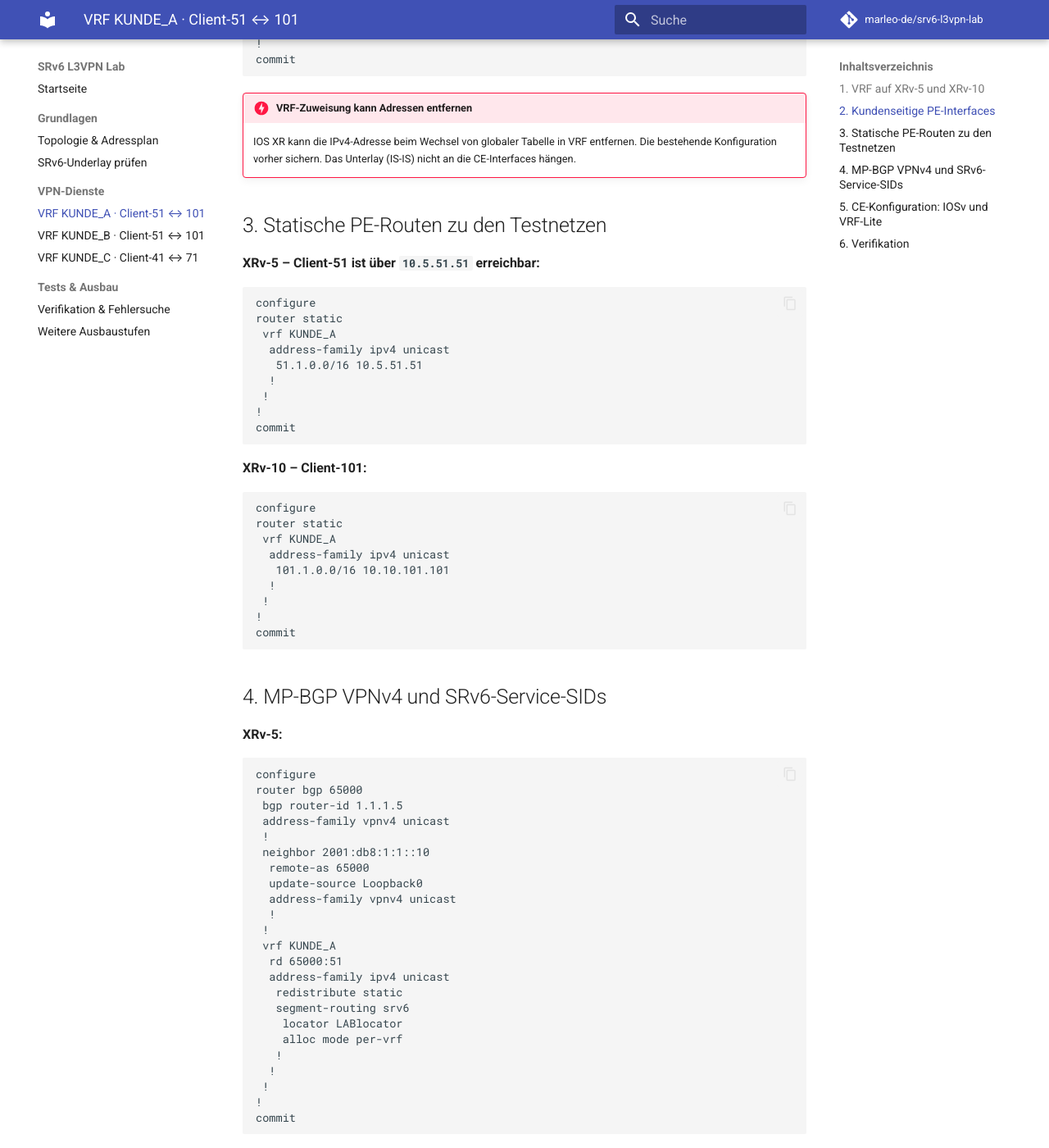
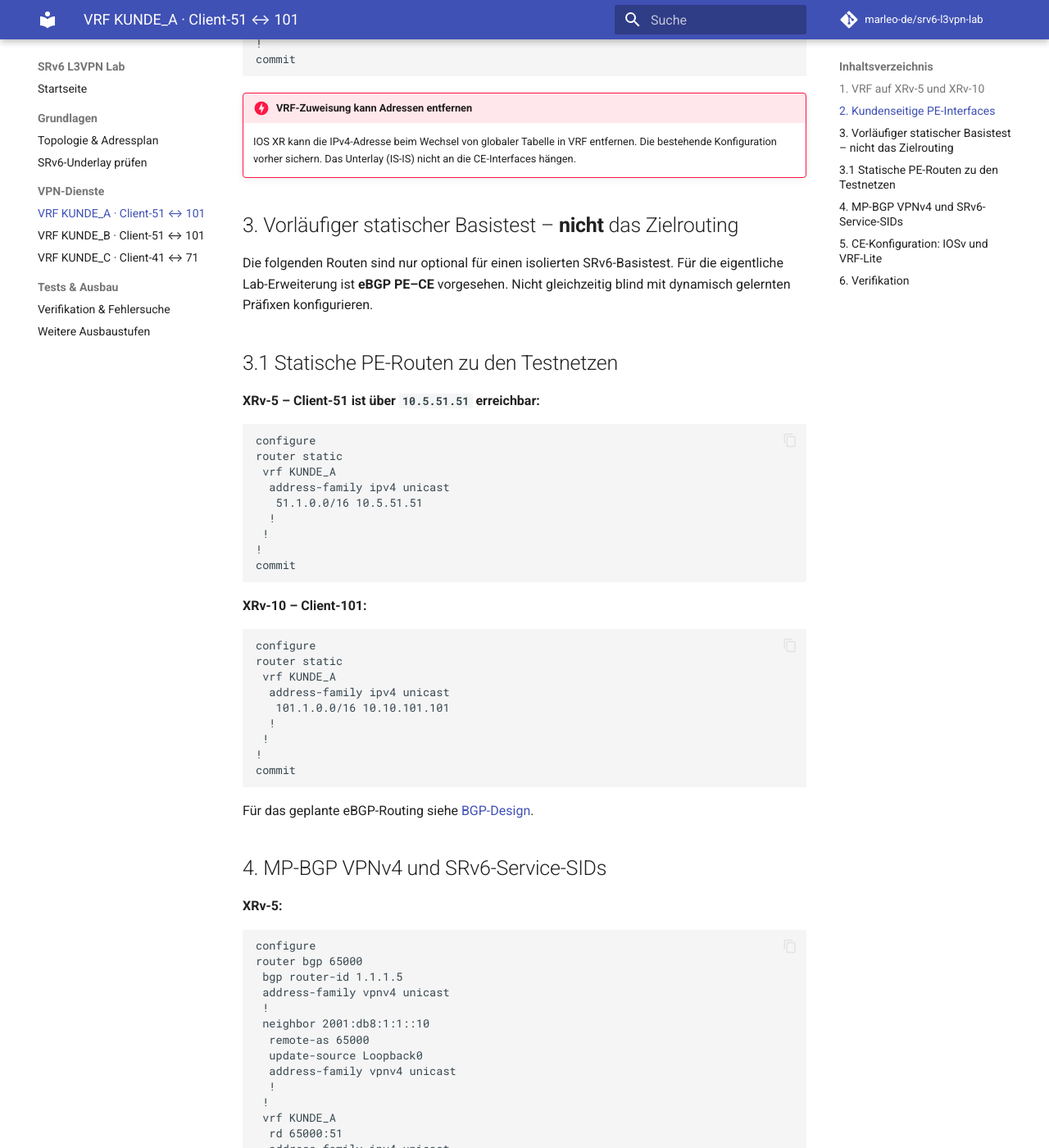
Before and after one commit to marleo-de/srv6-l3vpn-lab, an MkDocs documentation site: the page built from docs/l3vpn.md, in a window 1280 px wide and 1400 px high, scrolled down 1152 px. Shown: the whole window at 82% size. Built offline with MkDocs 1.6.1 and Material for MkDocs 9.7.7, drawn with Linux system fonts in a browser that asks for light colours; comment, search, counter and statistics services are not loaded; some of the changed text lies outside the part shown.

Commit message:
Clarify BGP lab objective and mark static routes as temporary

````diff
--- a/docs/l3vpn.md
+++ b/docs/l3vpn.md
@@ -55,7 +55,11 @@ commit
 !!! danger "VRF-Zuweisung kann Adressen entfernen"
     IOS XR kann die IPv4-Adresse beim Wechsel von globaler Tabelle in VRF entfernen. Die bestehende Konfiguration vorher sichern. Das Unterlay (IS-IS) nicht an die CE-Interfaces hängen.
 
-## 3. Statische PE-Routen zu den Testnetzen
+## 3. Vorläufiger statischer Basistest – **nicht** das Zielrouting
+
+Die folgenden Routen sind nur optional für einen isolierten SRv6-Basistest. Für die eigentliche Lab-Erweiterung ist **eBGP PE–CE** vorgesehen. Nicht gleichzeitig blind mit dynamisch gelernten Präfixen konfigurieren.
+
+## 3.1 Statische PE-Routen zu den Testnetzen
 
 **XRv-5 – Client-51 ist über `10.5.51.51` erreichbar:**
 
@@ -85,6 +89,8 @@ router static
 commit
 ```
 
+Für das geplante eBGP-Routing siehe [BGP-Design](bgp-plan.md).
+
 ## 4. MP-BGP VPNv4 und SRv6-Service-SIDs
 
 **XRv-5:**
@@ -105,6 +111,7 @@ router bgp 65000
   rd 65000:51
   address-family ipv4 unicast
    redistribute static
+   ! Nur für statischen Vorabtest; für eBGP später BGP-CE-Routen exportieren
    segment-routing srv6
     locator LABlocator
     alloc mode per-vrf
````
